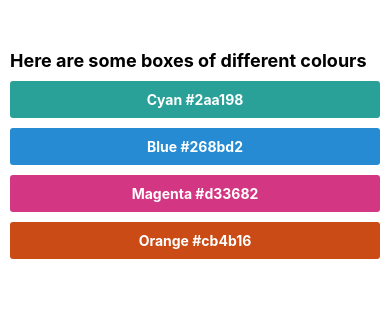
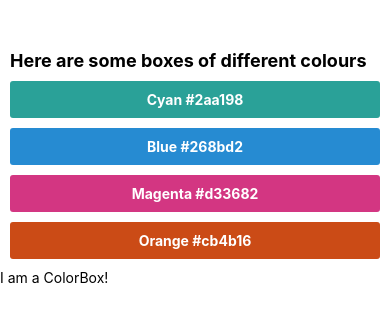
Before and after one commit to carrigan223/FrontEndMastersReactNative, a React Native app: screen / in a window 390 px wide. Shown: the top 322 px of the page. Built offline with nearby package versions, Linux system fonts and the light colour scheme.

Commit message:
added first Component

```diff
--- a/App.js
+++ b/App.js
@@ -1,6 +1,7 @@
 import React from 'react';
 import { SafeAreaView, Text, View } from 'react-native';
 import styles from './styles';
+import ColorBox from './components/ColorBox';
 
 const App = () => {
   return (
@@ -22,6 +23,7 @@ const App = () => {
           <Text style={styles.text}>Orange #cb4b16</Text>
         </View>
       </View>
+      <ColorBox />
     </SafeAreaView>
   );
 };
--- /dev/null
+++ b/components/ColorBox.js
@@ -0,0 +1,12 @@
+import React from 'react';
+import { View, Text } from 'react-native';
+
+const ColorBox = () => {
+  return (
+    <View>
+      <Text>I am a ColorBox!</Text>
+    </View>
+  );
+};
+
+export default ColorBox;
```
